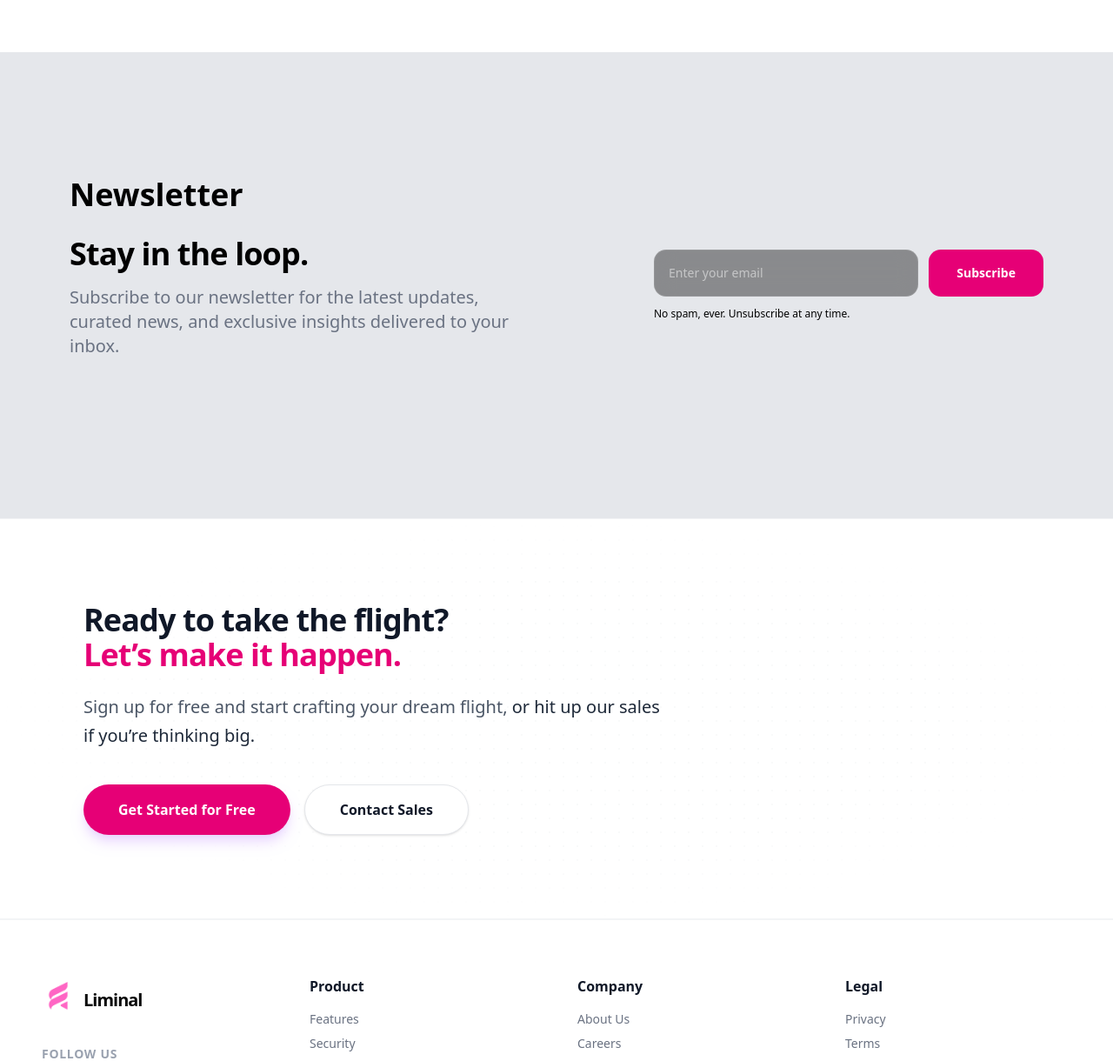
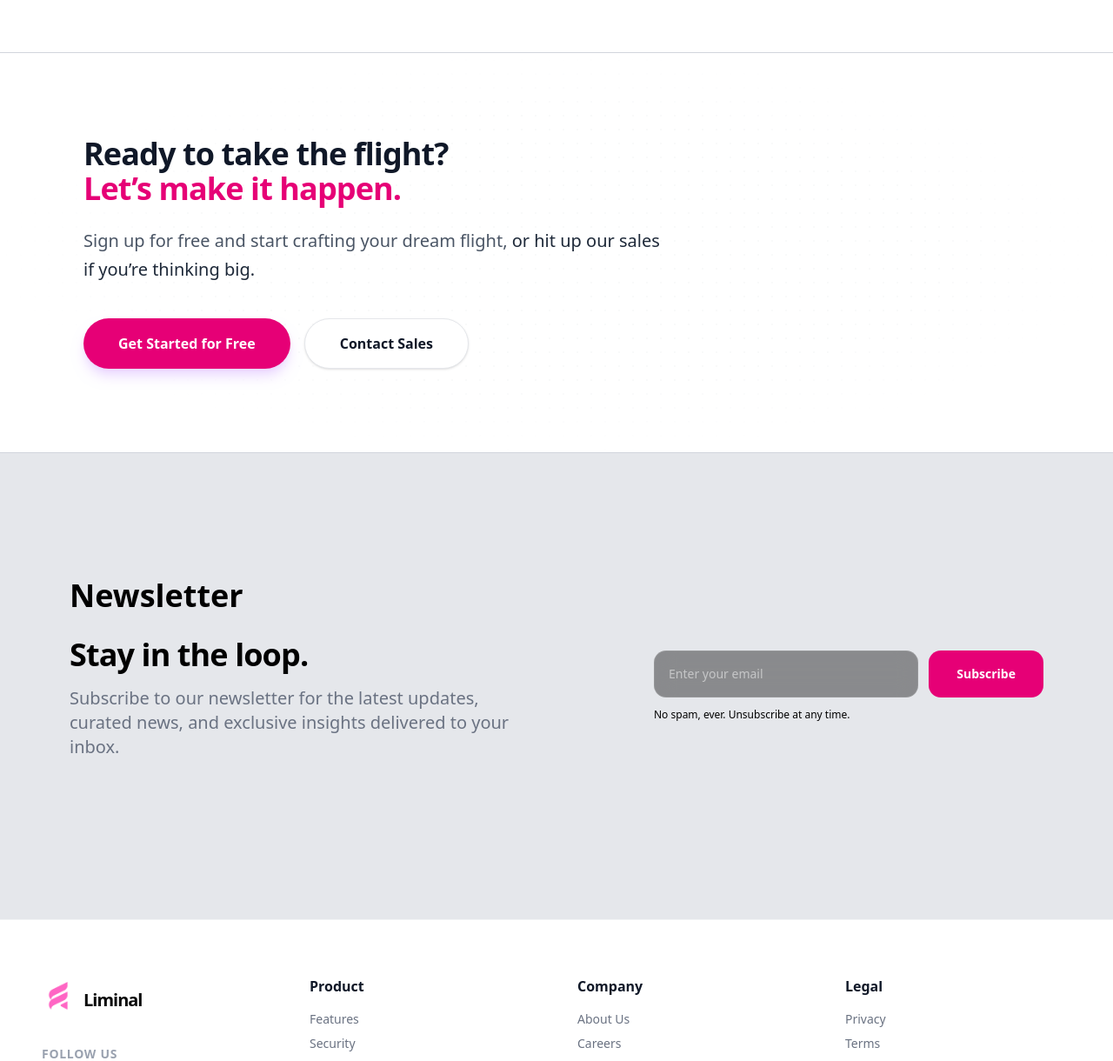
Before and after one commit to Yudeat/Liminal, a Next.js app: page / in a window 1280 px wide. Shown: the part 764-1984 px from the top of the page at 87% size. Built offline with nearby package versions, Linux system fonts and the light colour scheme; what lightswind would draw is missing.

Commit message:
parts managed and commented code cleaned

```diff
--- a/app/Navbar.tsx
+++ b/app/Navbar.tsx
@@ -57,6 +57,7 @@ export default function LandingPage() {
 
         {/* Main Content */}
 
+
       </div>
     </div>
   );
--- a/app/callMenu.tsx
+++ b/app/callMenu.tsx
@@ -1,6 +1,6 @@
 export default function CallMenu() {
   return (
-    <section className="relative overflow-hidden bg-white border-y border-gray-100 px-6 py-24 md:px-12 lg:px-24">
+    <section className="relative  overflow-hidden bg-white border-y border-gray-300 px-6 py-24 md:px-12 lg:px-24">
       <div className="absolute top-0 left-1/2 -translate-x-1/2 w-full h-full bg-[radial-gradient(#e5e7eb_1px,transparent_1px)] [background-size:16px_16px] [mask-image:radial-gradient(ellipse_50%_50%_at_50%_50%,#000_70%,transparent_100%)] opacity-20 pointer-events-none"></div>
 
       <div className="relative max-w-7xl mx-auto flex flex-col items-center text-center md:items-start md:text-left">
--- a/app/page.tsx
+++ b/app/page.tsx
@@ -6,8 +6,9 @@ export default function Home() {
   return (<>
   {/* main component */}
  <Navbar />
+
+<CallMenu/>
 <Newsletter/>
-<CallMenu/>
     <Footer/>
 
     </>
```
